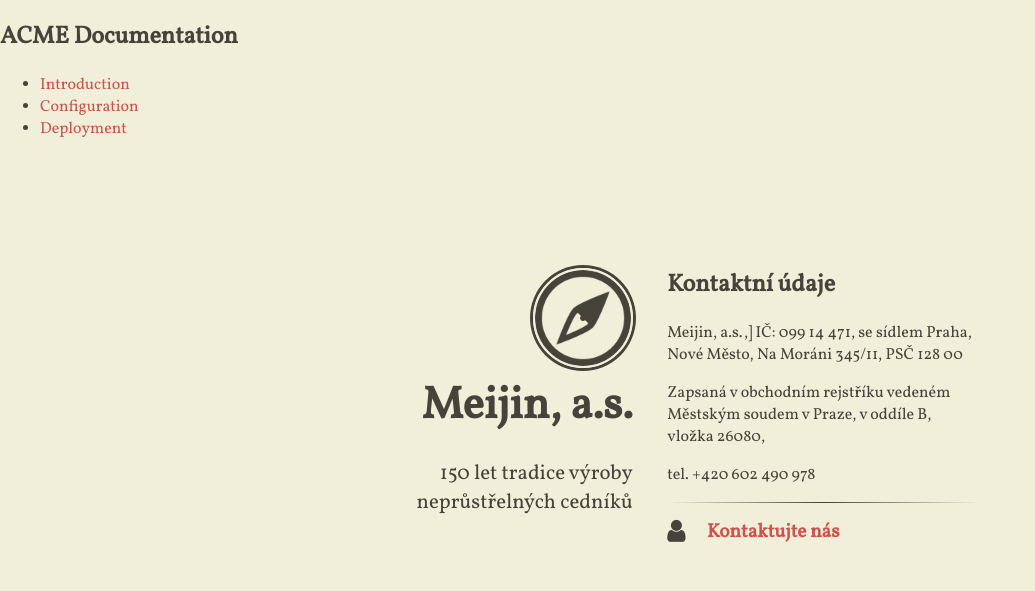
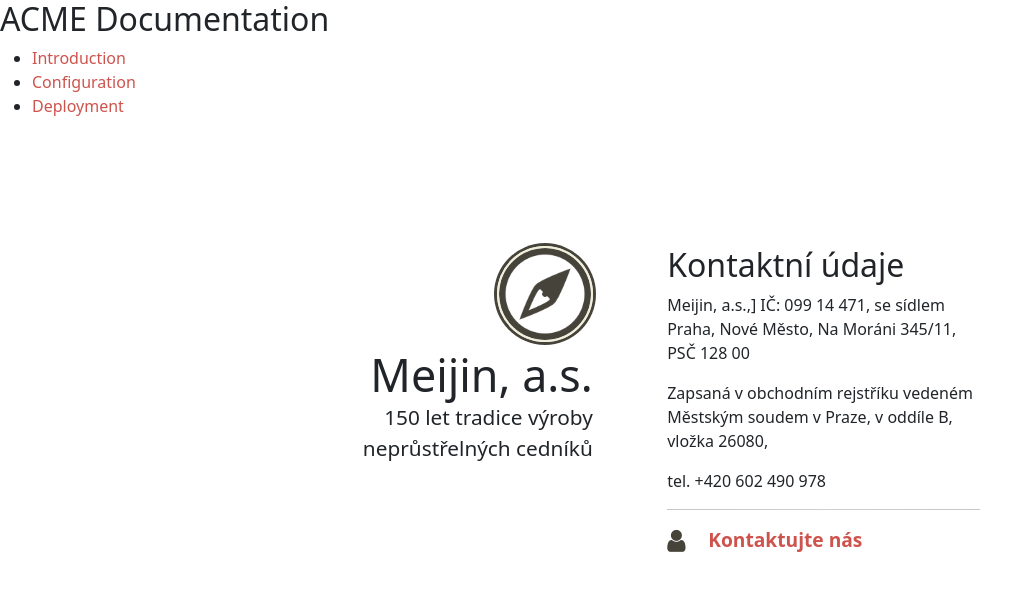
Before and after one commit to xnekv03/Meijin, a Jekyll site: the page built from index.html, in a window 1280 px wide. Shown: the top 591 px of the page, without its empty margins (0-1035 px from the left). Built offline with Jekyll 4.4.1, drawn with Linux system fonts in a browser that asks for light colours; nearby versions of some CDN libraries.

Commit message:
Update head.html

```diff
--- a/_includes/head.html
+++ b/_includes/head.html
@@ -42,5 +42,5 @@
   {% endif %}
 
 <meta name="theme-color" content="#F1EED9">
-
+<link href="https://cdn.jsdelivr.net/npm/bootstrap@5.0.0-beta3/dist/css/bootstrap.min.css" rel="stylesheet">
 </head>
```
